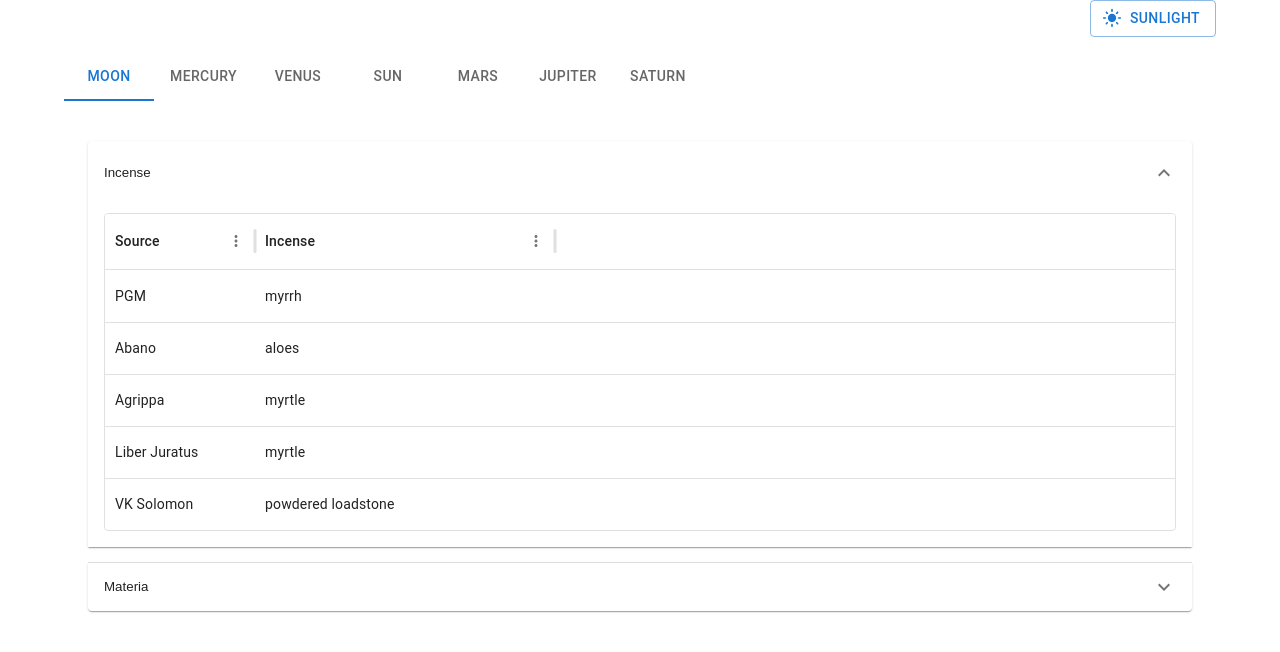
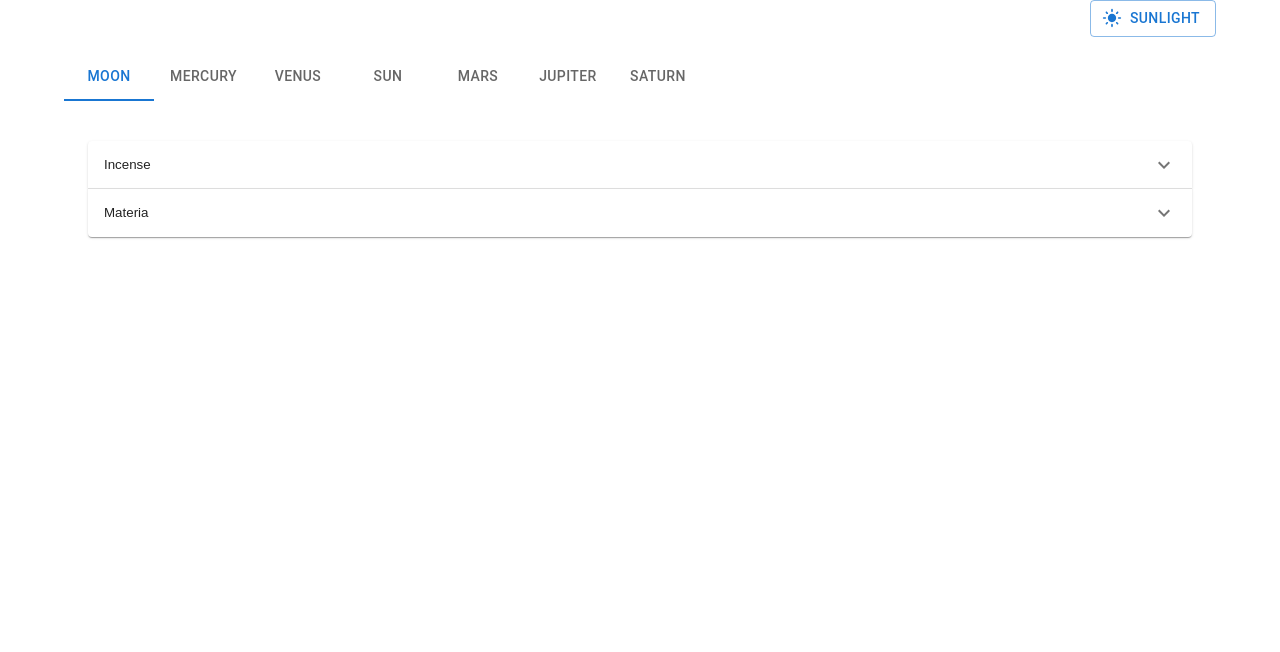
Before and after one commit to PseudoTat/correspondences, a React (Create React App) app: page / in a window 1280 px wide. Shown: the top 652 px of the page. Built offline with nearby package versions, Linux system fonts and the light colour scheme.

Commit message:
simplify planet accordions

```diff
--- a/src/components/Planet.jsx
+++ b/src/components/Planet.jsx
@@ -16,21 +16,15 @@ import {
   makeMateriaRows,
 } from '../utils';
 
-// MAIN
-export default function Planet({ incenseArr, materiaArr }) {
-  const incenseRows = makeIncenseRows(incenseArr);
-  const materiaRows = makeMateriaRows(materiaArr);
-
-  return (
-    <>
-      <Accordion defaultExpanded>
+const CustomAccordion = ({ title, rows, cols }) => (
+  <Accordion>
     <AccordionSummary expandIcon={<ExpandMoreIcon />} >
-          Incense
+      {title}
     </AccordionSummary>
     <AccordionDetails>
       <DataGrid
-            rows={incenseRows}
-            columns={incenseCols}
+        rows={rows}
+        columns={cols}
         disableRowSelectionOnClick
         disableColumnSelector
         hideFooter
@@ -39,22 +33,25 @@ export default function Planet({ incenseArr, materiaArr }) {
       />
     </AccordionDetails>
   </Accordion>
-      <Accordion>
-        <AccordionSummary expandIcon={<ExpandMoreIcon />} >
-          Materia
-        </AccordionSummary>
-        <AccordionDetails>
-          <DataGrid
+);
+
+// MAIN
+export default function Planet({ incenseArr, materiaArr }) {
+  const incenseRows = makeIncenseRows(incenseArr);
+  const materiaRows = makeMateriaRows(materiaArr);
+
+  return (
+    <>
+      <CustomAccordion
+        title="Incense"
+        rows={incenseRows}
+        cols={incenseCols}
+      />
+      <CustomAccordion
+        title="Materia"
         rows={materiaRows}
-            columns={materiaCols}
-            disableRowSelectionOnClick
-            disableColumnSelector
-            hideFooter
-            hideFooterPagination
-            hideFooterSelectedRowCount
+        cols={materiaCols}
       />
-        </AccordionDetails>
-      </Accordion>
     </>
   );
 }
```
Lines whose indentation alone changed are shown as unchanged.
